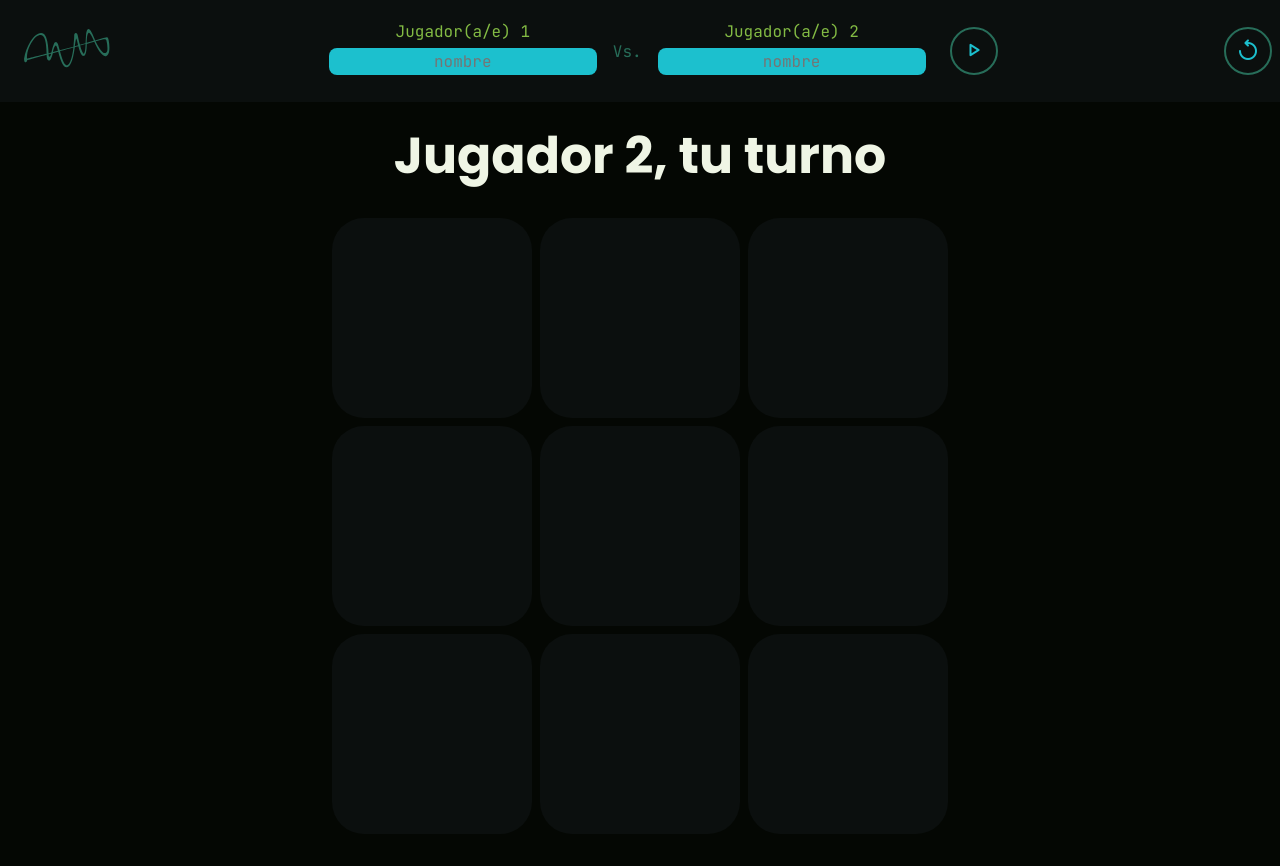
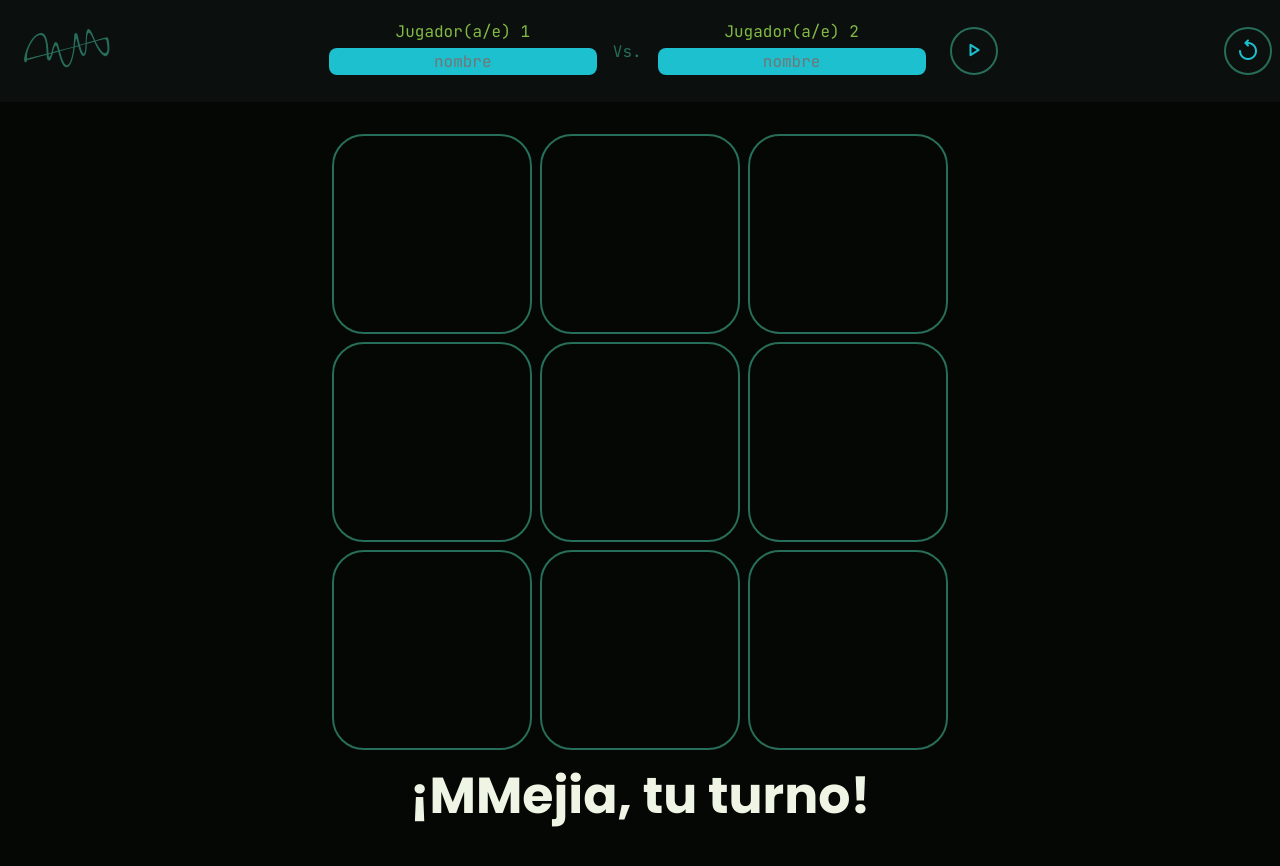
Before and after one commit to dothedada/triqui, a website: page index.html in a window 1280 px wide. Drawn offline with nearby package versions, Linux system fonts and the light colour scheme.

Commit message:
Incorpora módulo PubSub, limpia código y mejora estructura

```diff
--- a/index.html
+++ b/index.html
@@ -69,7 +69,6 @@
     </header>
 
     <main class="board">
-        <h2>Jugador 2, tu turno</h2>
         <button class="tile" type="button" data-tile="0-0">
             <span class="sr-only">marcar la esquina izquierda superior con</span>
             <span class="marca"></span>
@@ -106,6 +105,7 @@
             <span class="sr-only">marcar la esquina derecha inferior con</span>
             <span class="marca"></span>
         </button>
+        <h2 id="mainMessage"></h2>
     </main>
     <dialog id="finPartida" class="modal">
         <h2>Ganaste esta ronda</h2>
--- a/main.js
+++ b/main.js
@@ -1,14 +1,40 @@
+const events = (() => {
+    const allEvents = {}
+
+    const sub = (eventName, callback) => {
+        if (!allEvents[eventName]) allEvents[eventName] = []
+        allEvents[eventName].push(callback)
+    }
+
+    const pub = (eventName, value) => {
+        if (allEvents[eventName]) {
+            for(const callback of allEvents[eventName]) callback(value)
+        }
+    }
+
+    return { sub, pub }
+})()
+
 const board = (() => {
     const tiles = [ ['', '', ''], ['', '', ''], ['', '', ''] ]
+    const promtBoard = () => console.log(tiles)
+
+    events.sub('board', promtBoard)
+    events.pub('board', tiles)
 
     const getTile = (row, col) => tiles[row][col]
     const getRow = row => tiles[row]
     const getCol = col => tiles.map(arr => arr[col])
     const getDiag1 = () => tiles.map((arr, ind) => arr[ind])
     const getDiag2 = () => tiles.toReversed().map((arr, ind) => arr[ind])
-    const setTile = (mark, row, col) => { tiles[row][col] = mark }
+    const getBoard = () => tiles
 
-    return { getTile, getRow, getCol, getDiag1, getDiag2, setTile, tiles}
+    const setTile = (mark, row, col) => {
+        tiles[row][col] = mark
+        events.pub('board', tiles)
+    }
+
+    return { getTile, getRow, getCol, getDiag1, getDiag2, getBoard, setTile }
 })()
 
 const players = (() => {
@@ -16,7 +42,7 @@ const players = (() => {
 
     const make = (nombre) => {
         players.push({
-            name: nombre ? nombre : `Computadora ${players.length + 1}`,
+            name: nombre ? nombre : `Jugador ${players.length + 1}`,
             mark: !players.length ? 'X' : 'O'
         })
     }
@@ -26,107 +52,79 @@ const players = (() => {
     return { make, getMark, getName }
 })()
 
+players.make('MMejia')
+players.make('Andrea')
+
 const gameFlow = (() => {
-    let state = 0
-    const getState = () => state
-    const setState = (value) => { state = value }
+    let state
+    const setState = (num) => {
+        state = num
+        events.pub('state', state)
+    }
+    const nextState = () => {
+        state = (state + 1) % 2
+        return state
+    }
 
     function endGame(mark, row, col) {
         if (board.getRow(row).every(cell => cell === mark)) return true
         if (board.getCol(col).every(cell => cell === mark)) return true
         if (board.getDiag1().every(cell => cell === mark) ||
             board.getDiag2().every(cell => cell === mark)) return true
+        if (!board.getBoard().includes('')) return true
 
         return false
     }
 
-    // function play() {
-    //     let round = 0
-    //     while(round < 10) {
-    //         if (round === 9) return window.alert('Es un empate')
-    //
-    //         const row = +window.prompt(`${players.getName(round % 2)} selecciona una fila`)
-    //         const col = +window.prompt(`${players.getName(round % 2)} selecciona una columna`)
-    //
-    //         if (board.getTile(row, col)) {
-    //             window.alert('la celda ya está ocupada')
-    //             continue
-    //
-    //         }
-    //
-    //         board.setTile(players.getMark(round % 2), row, col)
-    //
-    //         if (endGame(players.getMark(round % 2), row, col)) {
-    //             window.alert(`${players.getName(round % 2)} ganó.`)
-    //             return
-    //         }
-    //
-    //         round++
-    //     }
-    // }
+    return { endGame , setState, nextState }
+})()
 
-    return { getState, setState, endGame }
-})()
-// Implementación de la interfase
 const interfase = (() => {
-    const playersFormName = document.querySelectorAll('.jugador__input')
-    const playersSubmit = document.querySelector('.formulario button')
-    const playersGame = document.querySelectorAll('.jugadores .jugador')
-    const gameReset = document.querySelector('.header > button')
+    const gameBoard = document.querySelectorAll('.board > button')
+    const mainMessage = document.getElementById('mainMessage')
 
-    const tiles = document.querySelectorAll('.tile')
-
-    const formVisible = () => {
-        document.querySelector('.formulario').classList.toggle('hidden')
-        document.querySelector('.jugadores').classList.toggle('hidden')
+    const drawBoard = (state = gameFlow.nextState()) => {
+        if (state === 2) {
+            mainMessage.textContent = '¿Quienes van a jugar?'
+            for (const tile of gameBoard) tile.disabled = true
+        }
+        if (state === 3) {
+            mainMessage.textContent = '¡Fin de la ronda!'
+            for (const tile of gameBoard) tile.disabled = true
         }
 
-    const toggelTurn = () => {
-        for(const jugador of playersGame) {
-            jugador.classList.toggle('jugador__turno')
+        if (state < 2) {
+            mainMessage.textContent = `¡${players.getName(state)}, tu turno!`
+            for (const [index, tile] of gameBoard.entries()) {
+                const row = Math.floor(index / 3)
+                const col = index % 3
+
+                if (!board.getTile(row, col)) {
+                    tile.textContent = players.getMark(state)
+                } else {
+                    tile.textContent = board.getTile(row, col)
+                    tile.disabled = true
                 }
             }
-
-    const boardState = (bol = true, mark = '') => {
-        for(const tile of tiles) {
-            tile.disabled = bol
-            setTimeout(() => {
-                tile.lastElementChild.textContent = mark
-            }, tile.lastElementChild.textContent ? 0 : 300 )
         }
     }
-    boardState()
+    events.sub('state', drawBoard)
 
-    playersSubmit.addEventListener('click', () => {
-        players.make(playersFormName[0].value)
-        players.make(playersFormName[1].value)
+    for (const tile of gameBoard) {
+        tile.addEventListener('click', () => {
+            const row = tile.getAttribute('data-tile')[0]
+            const col = tile.getAttribute('data-tile')[2]
+            board.setTile(tile.textContent, row, col)
+            events.pub('state', gameFlow.nextState())
 
-        playersGame[0].firstElementChild.textContent = players.getName(0)
-        playersGame[1].firstElementChild.textContent = players.getName(1)
-
-        formVisible()
-
-        boardState(false, players.getMark(0))
-    })
-
-    gameReset.addEventListener('click', () => {
-        boardState()
-        formVisible()
-    })
-
-    for(const tile of tiles) {
-        tile.addEventListener('click', () => {
-            const row = +tile.getAttribute('data-tile')[0]
-            const col = +tile.getAttribute('data-tile')[2]
-            board.setTile(tile.lastElementChild.textContent, row, col)
-            gameFlow.endGame(tile.lastElementChild.textContent, row, col)
-            toggelTurn()
-
-
-            tile.disabled = true
-
-            console.log(board.tiles)
-        } )
+            if (gameFlow.endGame(tile.textContent, row, col)) {
+                window.alert('final')
             }
 
+        })
+    }
+
+    return { drawBoard }
 })()
+
+gameFlow.setState(0)
--- a/styles.css
+++ b/styles.css
@@ -132,7 +132,7 @@ button {
 }
 
 .board {
-    padding: 1rem;
+    padding: 2rem 1rem;
     display: grid;
     grid-template-columns: repeat(3, clamp(100px, 30%, 200px));
     grid-template-rows: repeat(4, auto);
```
Lines whose indentation alone changed are shown as unchanged.
